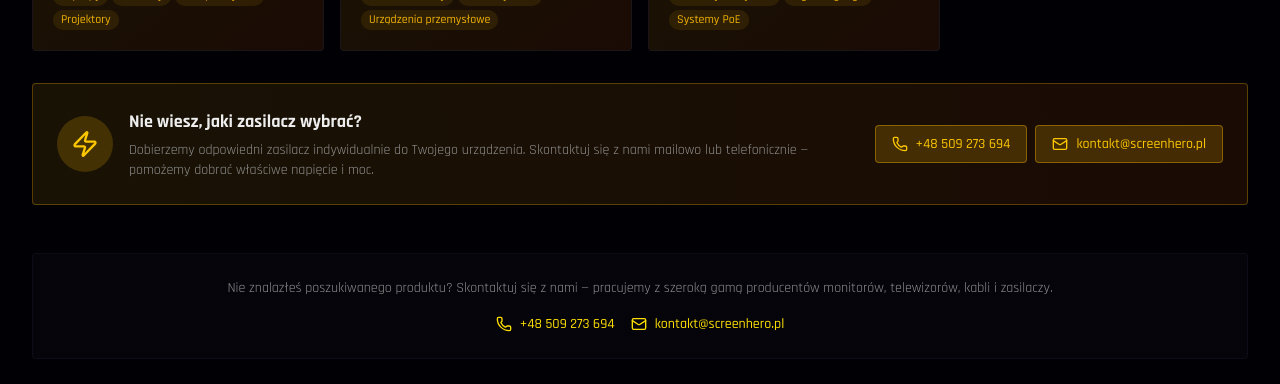
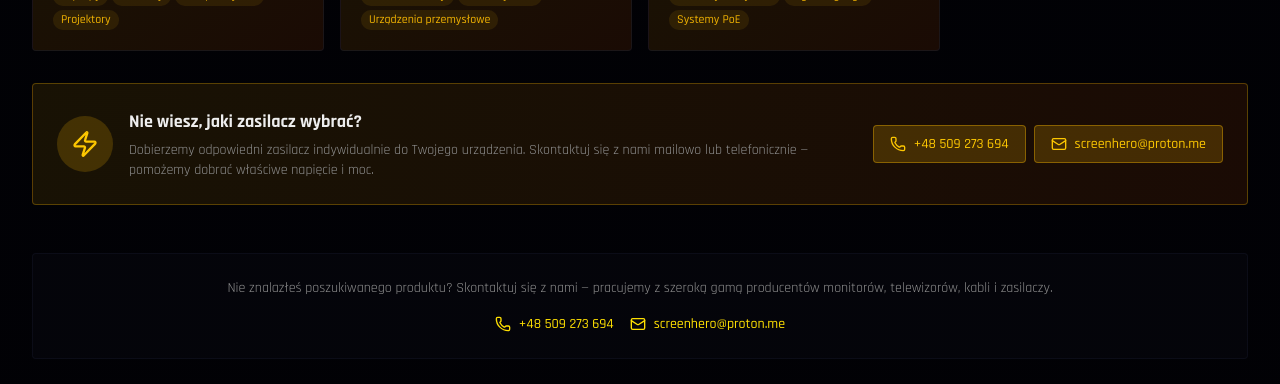
Before and after one commit to Harryburgir/Screenhero, a Next.js app: page / in a window 1280 px wide. Shown: the part 3540-3924 px from the top of the page. Built offline with nearby package versions, Linux system fonts and the light colour scheme.

Commit message:
update email addresses in all three files simultaneously

```diff
--- a/components/contact.tsx
+++ b/components/contact.tsx
@@ -18,8 +18,8 @@ const contactInfo = [
   {
     icon: Mail,
     label: "Email",
-    value: "kontakt@screenhero.pl",
-    href: "mailto:kontakt@screenhero.pl",
+    value: "screenhero@proton.me",
+    href: "mailto:screenhero@proton.me",
   },
   {
     icon: MapPin,
--- a/components/legal-modal.tsx
+++ b/components/legal-modal.tsx
@@ -231,7 +231,7 @@ const documents: Record<
             <li>naturalnego zużycia eksploatacyjnego.</li>
           </ul>
           <p>
-            9.3. Reklamacje należy zgłaszać drogą elektroniczną na adres kontakt@screenhero.pl
+            9.3. Reklamacje należy zgłaszać drogą elektroniczną na adres screenhero@proton.me
             lub osobiście.
           </p>
           <p>
@@ -404,7 +404,7 @@ const documents: Record<
           </h3>
           <p>
             W sprawach związanych z Regulaminem oraz korzystaniem z Serwisu prosimy
-            o kontakt pod adresem e-mail: kontakt@screenhero.pl
+            o kontakt pod adresem e-mail: screenhero@proton.me
           </p>
         </section>
       </div>
@@ -425,7 +425,7 @@ const documents: Record<
           <p>
             Administratorem Twoich danych osobowych jest firma ScreenHero z siedzibą w Polsce.
             W sprawach związanych z ochroną danych osobowych możesz skontaktować się z nami
-            pod adresem e-mail: kontakt@screenhero.pl.
+            pod adresem e-mail: screenhero@proton.me.
           </p>
         </section>
 
@@ -461,7 +461,7 @@ const documents: Record<
           </h3>
           <p>
             Dane osobowe przechowujemy przez okres niezbędny do realizacji celów, dla których
-            zostały zebrane — nie dłużej jednak niż przez 5 lat od zakończenia świadczenia usługi,
+            zostały zebrane — nie dłu��ej jednak niż przez 5 lat od zakończenia świadczenia usługi,
             lub do czasu wycofania zgody (w przypadku przetwarzania na podstawie zgody).
           </p>
         </section>
@@ -605,7 +605,7 @@ const documents: Record<
           </h3>
           <p>
             W przypadku pytań dotyczących polityki cookies prosimy o kontakt:
-            kontakt@screenhero.pl
+            screenhero@proton.me
           </p>
         </section>
       </div>
--- a/components/products.tsx
+++ b/components/products.tsx
@@ -501,11 +501,11 @@ export function Products() {
                   +48 509 273 694
                 </a>
                 <a
-                  href="mailto:kontakt@screenhero.pl"
+                  href="mailto:screenhero@proton.me"
                   className="inline-flex items-center justify-center gap-2 rounded-lg border border-yellow-500/40 bg-yellow-500/20 px-4 py-2 text-sm font-medium text-yellow-400 transition-all hover:bg-yellow-500/30"
                 >
                   <Mail className="h-4 w-4" />
-                  kontakt@screenhero.pl
+                  screenhero@proton.me
                 </a>
               </div>
             </div>
@@ -531,11 +531,11 @@ export function Products() {
               +48 509 273 694
             </a>
             <a
-              href="mailto:kontakt@screenhero.pl"
+              href="mailto:screenhero@proton.me"
               className="inline-flex items-center gap-2 text-sm font-medium text-primary transition-colors hover:text-primary/80"
             >
               <Mail className="h-4 w-4" />
-              kontakt@screenhero.pl
+              screenhero@proton.me
             </a>
           </div>
         </motion.div>
```
